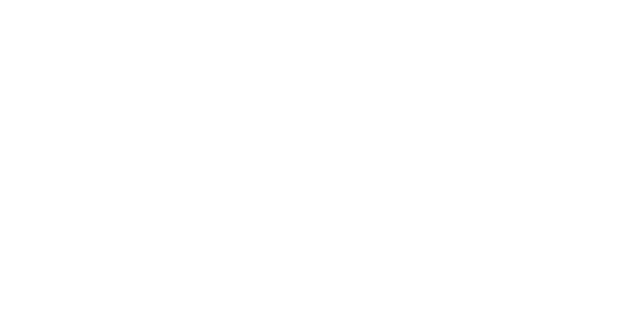
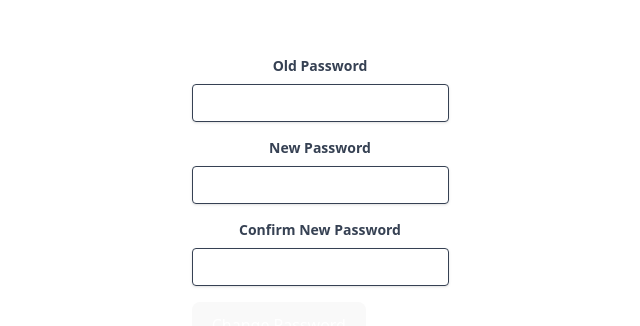
Before and after one commit to yazky-droid/simplee_commerce, a React (Vite) app in the folder frontend/: page /update-password in a window 1280 px wide. Before the commit this address had no page. Shown: the part 198-524 px from the top of the page, without its empty margins (320-960 px from the left). Built offline with nearby package versions, Linux system fonts and the light colour scheme.

Commit message:
feat: feat change password user

```diff
--- a/frontend/src/App.jsx
+++ b/frontend/src/App.jsx
@@ -4,6 +4,7 @@
 import RegisterForm from './components/RegisterForm'
 import LoginForm from './components/LoginForm'
 import Home from './components/Home'
+import ChangePasswordForm from './components/ChangePasswordForm'
 
 function App() {
 
@@ -12,7 +13,9 @@
       <Routes>
         <Route path="/register" element={ <RegisterForm /> } />
         <Route path="/login" element={<LoginForm />} />
+        <Route path="/update-password" element={ <ChangePasswordForm />} />
         <Route path="/" element={ <Home />} />
+
 
       </Routes>
     </BrowserRouter>
--- /dev/null
+++ b/frontend/src/components/ChangePasswordForm.jsx
@@ -0,0 +1,70 @@
+import { useState } from 'react';
+
+const ChangePasswordForm = () => {
+    const [oldPassword, setOldPassword] = useState('');
+    const [newPassword, setNewPassword] = useState('');
+    const [newPasswordConfirmation, setNewPasswordConfirmation] = useState('');
+    const [error, setError] = useState(null);
+    const [successMessage, setSuccessMessage] = useState(null);
+
+    const handleSubmit = async (e) => {
+        e.preventDefault();
+
+        if (newPassword !== newPasswordConfirmation) {
+            setError("New passwords do not match");
+            return;
+        }
+
+        try {
+            const response = await fetch('http://127.0.0.1:8000/api/password', {
+                method: 'PUT',
+                headers: {
+                    'Content-Type': 'application/json',
+                    'Authorization': `Bearer ${localStorage.getItem('token')}`,
+                },
+                body: JSON.stringify({ old_password: oldPassword, new_password: newPassword, new_password_confirmation: newPasswordConfirmation }),
+            });
+
+            const data = await response.json();
+
+            if (response.ok) {
+                setSuccessMessage(data.message);
+                setError(null);
+                // Clear form
+                setOldPassword('');
+                setNewPassword('');
+                setNewPasswordConfirmation('');
+            } else {
+                setError(data.message || "Failed to update password");
+                setSuccessMessage(null);
+            }
+        } catch (err) {
+            setError("Network error");
+            setSuccessMessage(null);
+        }
+    };
+
+    return (
+        <form onSubmit={handleSubmit} className="max-w-sm mx-auto">
+            {error && <p className="text-red-500">{error}</p>}
+            {successMessage && <p className="text-green-500">{successMessage}</p>}
+            <div className="mb-4">
+                <label htmlFor="oldPassword" className="block text-gray-700 text-sm font-bold mb-2">Old Password</label>
+                <input type="password" id="oldPassword" value={oldPassword} onChange={(e) => setOldPassword(e.target.value)} className="shadow appearance-none border rounded w-full py-2 px-3 text-gray-700 leading-tight focus:outline-none focus:shadow-outline" required />
+            </div>
+            <div className="mb-4">
+                <label htmlFor="newPassword" className="block text-gray-700 text-sm font-bold mb-2">New Password</label>
+                <input type="password" id="newPassword" value={newPassword} onChange={(e) => setNewPassword(e.target.value)} className="shadow appearance-none border rounded w-full py-2 px-3 text-gray-700 leading-tight focus:outline-none focus:shadow-outline" required />
+            </div>
+            <div className="mb-4">
+                <label htmlFor="newPasswordConfirmation" className="block text-gray-700 text-sm font-bold mb-2">Confirm New Password</label>
+                <input type="password" id="newPasswordConfirmation" value={newPasswordConfirmation} onChange={(e) => setNewPasswordConfirmation(e.target.value)} className="shadow appearance-none border rounded w-full py-2 px-3 text-gray-700 leading-tight focus:outline-none focus:shadow-outline" required />
+            </div>
+            <div className="flex items-center justify-between">
+                <button type="submit" className="bg-blue-500 hover:bg-blue-700 text-white font-bold py-2 px-4 rounded focus:outline-none focus:shadow-outline">Change Password</button>
+            </div>
+        </form>
+    );
+};
+
+export default ChangePasswordForm;
--- a/frontend/src/components/Home.jsx
+++ b/frontend/src/components/Home.jsx
@@ -1,5 +1,5 @@
 import { useState } from "react";
-import { useNavigate } from "react-router-dom";
+import { Link, useNavigate } from "react-router-dom";
 
 const Home = () => {
     const [isLoggedIn, setIsLoggedIn] = useState(localStorage.getItem('token') ? true : false);
@@ -30,6 +30,7 @@
         <div>
             <h1>Home</h1>
             {isLoggedIn && <button onClick={handleLogout}>Logout</button>}
+            {isLoggedIn && <Link to="/update-password">Update Password</Link>}
         </div>
     );
 }
```
Also changed, not shown: 2 other files (tests, documents, lock files or other folders).
